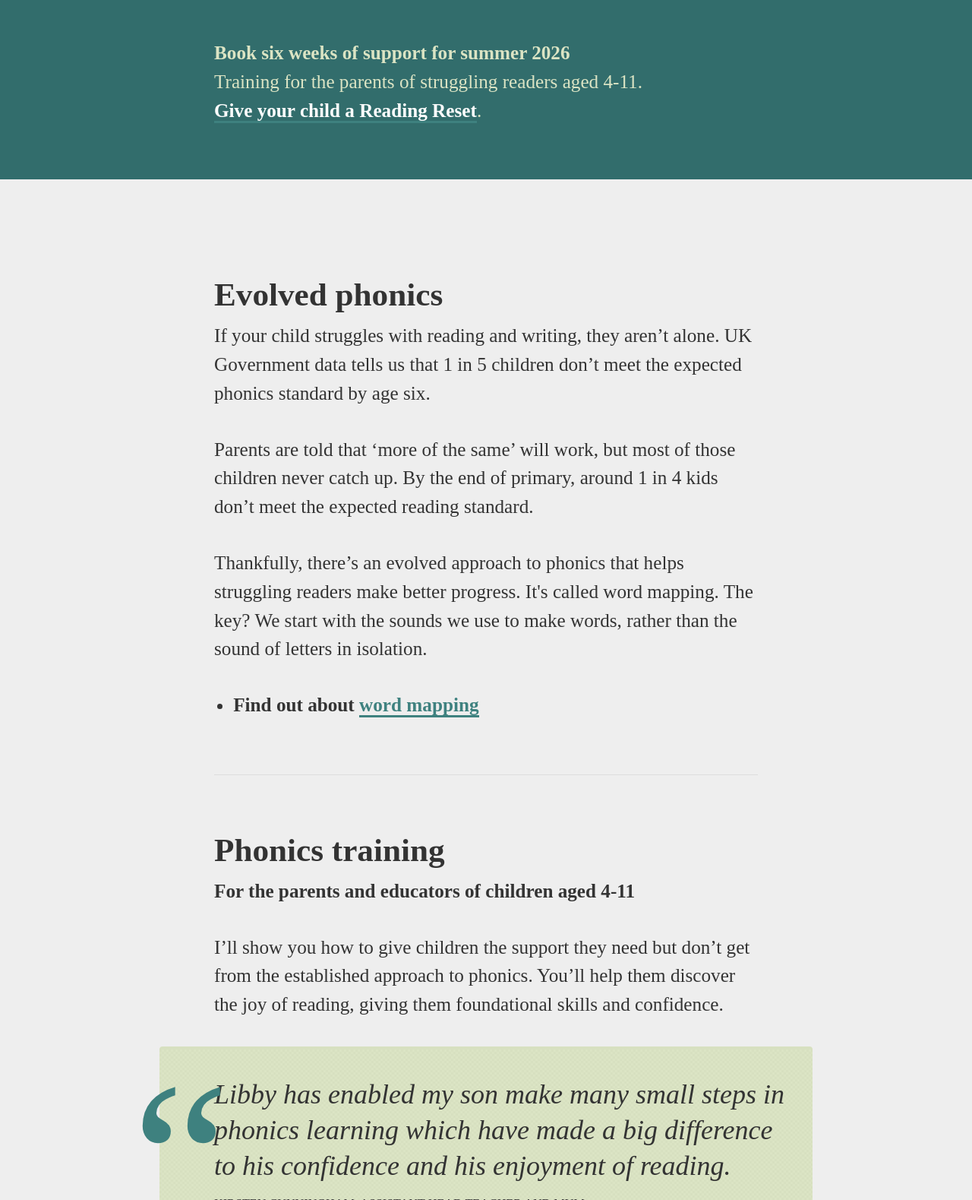
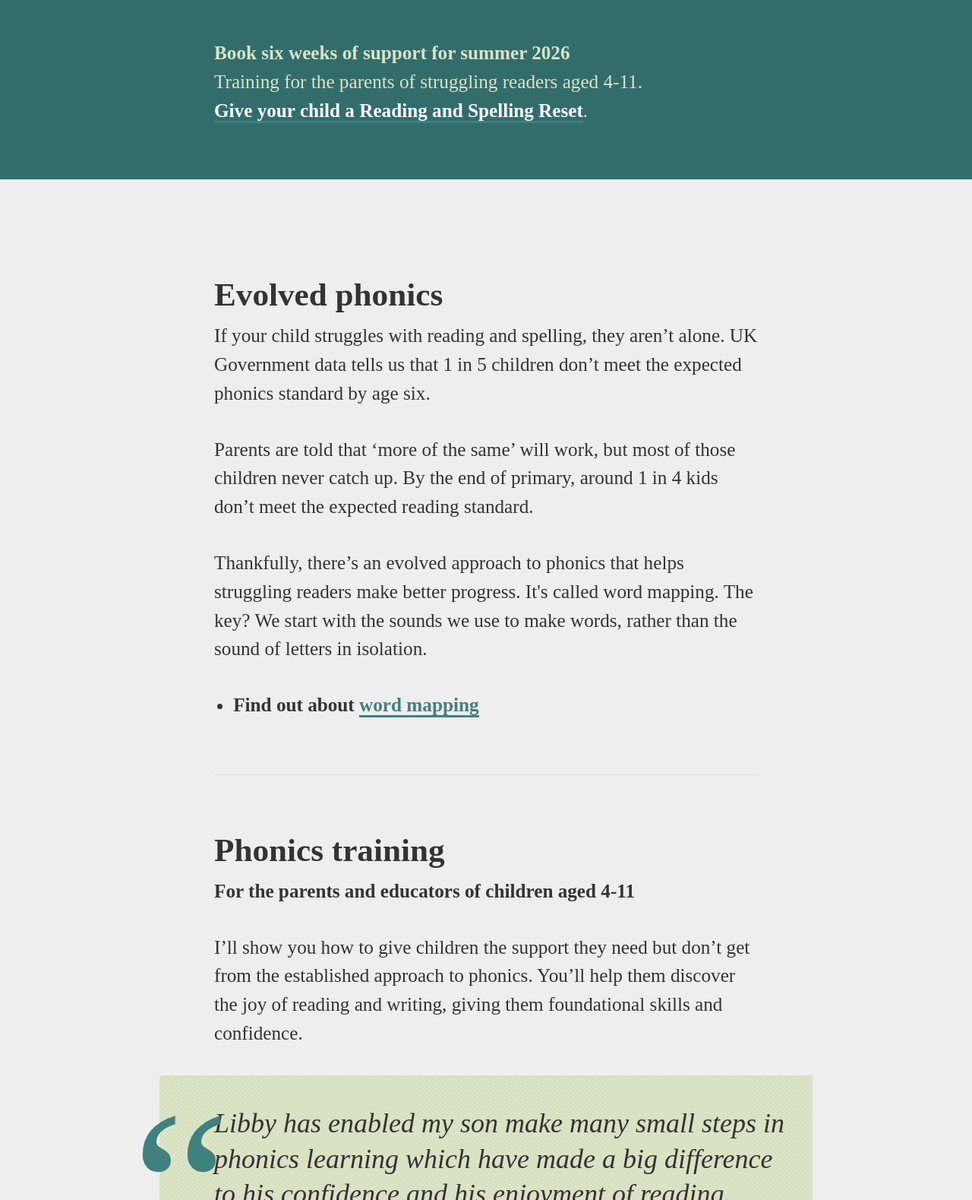
Before and after one commit to libbycharlton/libbycharlton.github.io, a website: page index.html in a window 1280 px wide. Shown: the part 840-2419 px from the top of the page at 76% size. Drawn offline with Linux system fonts and the light colour scheme; a web font is replaced by a local one.

Commit message:
Reading and Spelling Reset

```diff
--- a/index.html
+++ b/index.html
@@ -126,7 +126,7 @@
             <p>
               <strong>Book  six weeks of support for summer 2026</strong><br>
               Training for the parents of struggling readers aged 4-11. <br>
-              <a class="loud" href="reading-reset.html">Give your child a Reading Reset</a>.
+              <a class="loud" href="reading-reset.html">Give your child a Reading and Spelling Reset</a>.
             </p>
           </div>
         </section>
@@ -136,7 +136,7 @@
               Evolved phonics
             </h2>
             <p>
-              If your child struggles with reading and writing, they aren’t alone. UK Government data tells us that 1 in 5 children don’t meet the expected phonics standard by age six.
+              If your child struggles with reading and spelling, they aren’t alone. UK Government data tells us that 1 in 5 children don’t meet the expected phonics standard by age six.
             </p>
             <p>
               Parents are told that ‘more of the same’ will work, but most of those children never catch up. By the end of primary, around 1 in 4 kids don’t meet the expected reading standard.
@@ -159,7 +159,7 @@
               <strong>For the parents and educators of children aged 4-11</strong>
             </p>
             <p>
-              I’ll show you how to give children the support they need but don’t get from the established approach to phonics. You’ll help them discover the joy of reading, giving them foundational skills and confidence.
+              I’ll show you how to give children the support they need but don’t get from the established approach to phonics. You’ll help them discover the joy of reading and writing, giving them foundational skills and confidence.
             </p>
             <blockquote class="breakout">
               <p>
```
